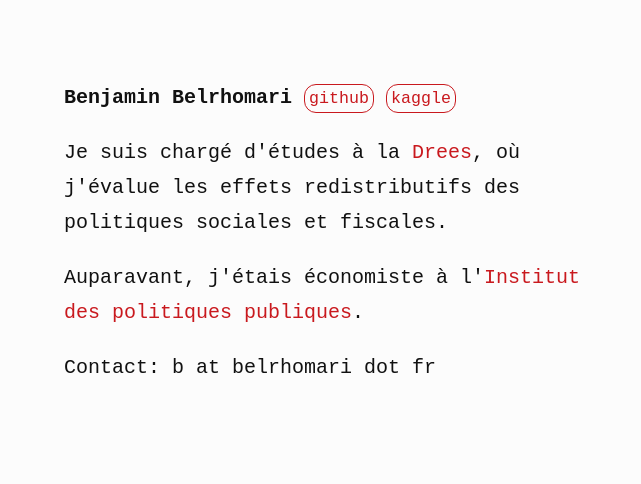
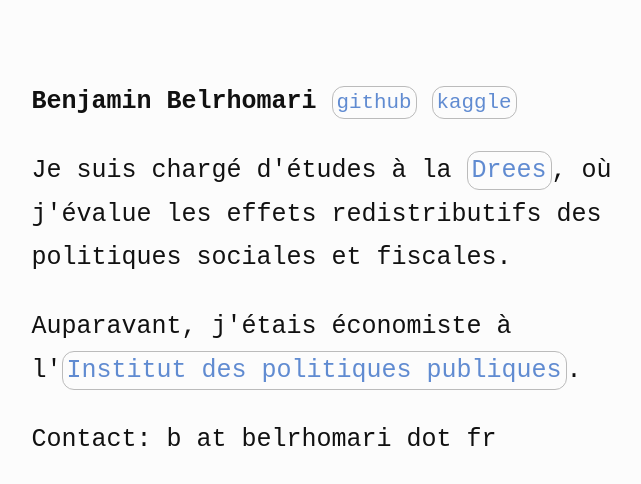
Before and after one commit to benbel/benbel.github.io, a plain HTML site: page index.html in a window 1280 px wide. Shown: the whole page, without its empty margins (296-937 px from the left). Drawn offline with Linux system fonts and the light colour scheme.

Commit message:
Modifie le style des liens

```diff
--- a/index.html
+++ b/index.html
@@ -8,34 +8,32 @@
     <style>
       body{
         margin: 5rem auto;
-        max-width: 35rem;
+        max-width: 25em;
         line-height: 1.75;
-        font-size: 20px;
+        font-size: 25px;
         background-color: #fcfcfc;
         color: #111111;
         font-family: monospace;
         }
 
       a{
+        padding: .25rem;
         text-decoration: none;
-        color: #c9191e;
+        color: #608bd1;
+        border: solid;
+        border-color: #BBBBBB;
+        border-radius: .75rem;
+        border-width: .05rem;
         }
 
-      .bordered {
-        border: solid;
-        border-width: .05rem;
-        border-radius: .75rem;
-        padding: .25rem;
-        color: #c9191e;
-        }
     </style>
   </head>
 
   <body>
    <p>
       <b>Benjamin Belrhomari</b>
-      <small><a href="https://github.com/benbel/" class="bordered">github</a></small>
-      <small><a href="https://www.kaggle.com/benbel" class="bordered">kaggle</a></small>
+      <small><a href="https://github.com/benbel/">github</a></small>
+      <small><a href="https://www.kaggle.com/benbel">kaggle</a></small>
     </p>
 
     <p>
```
